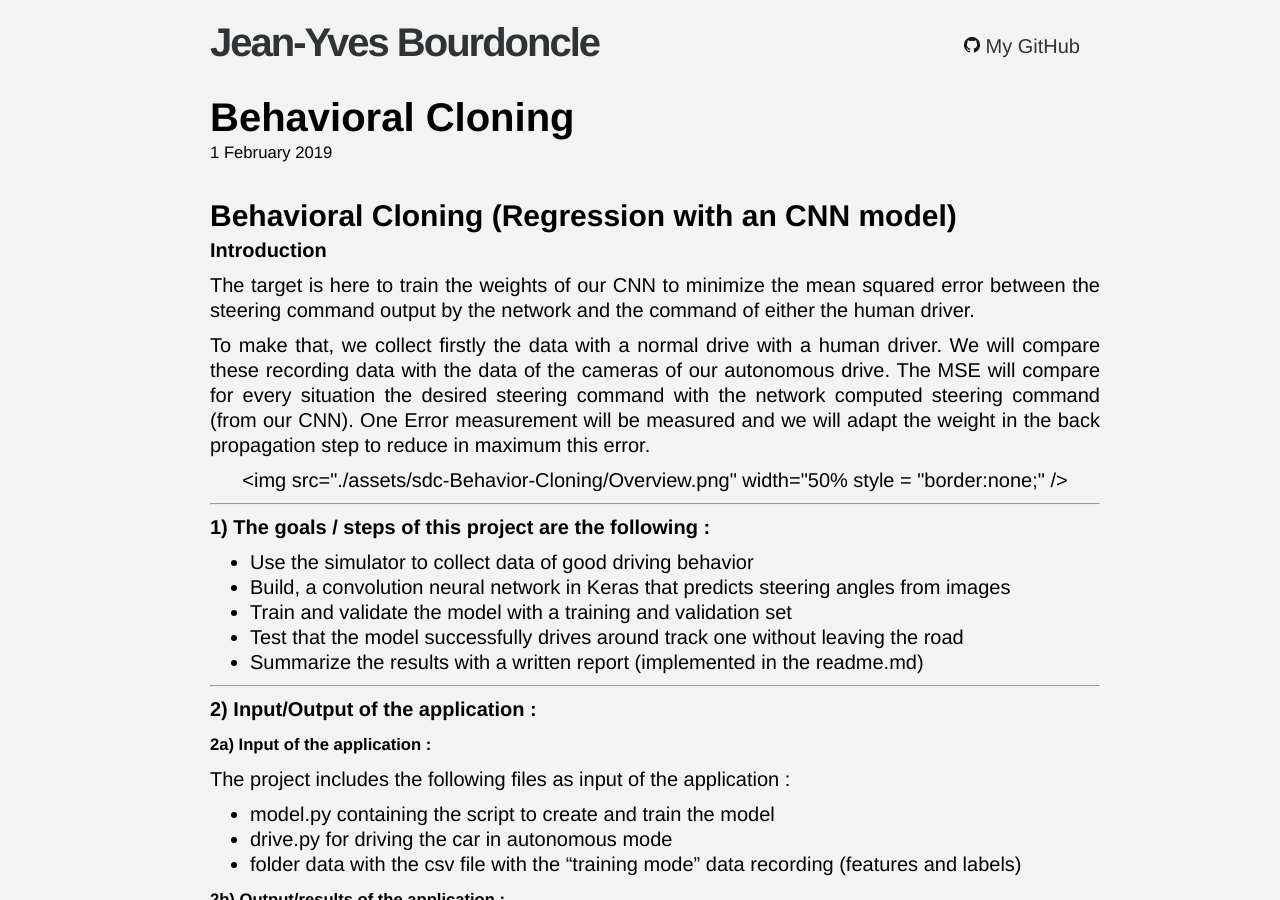
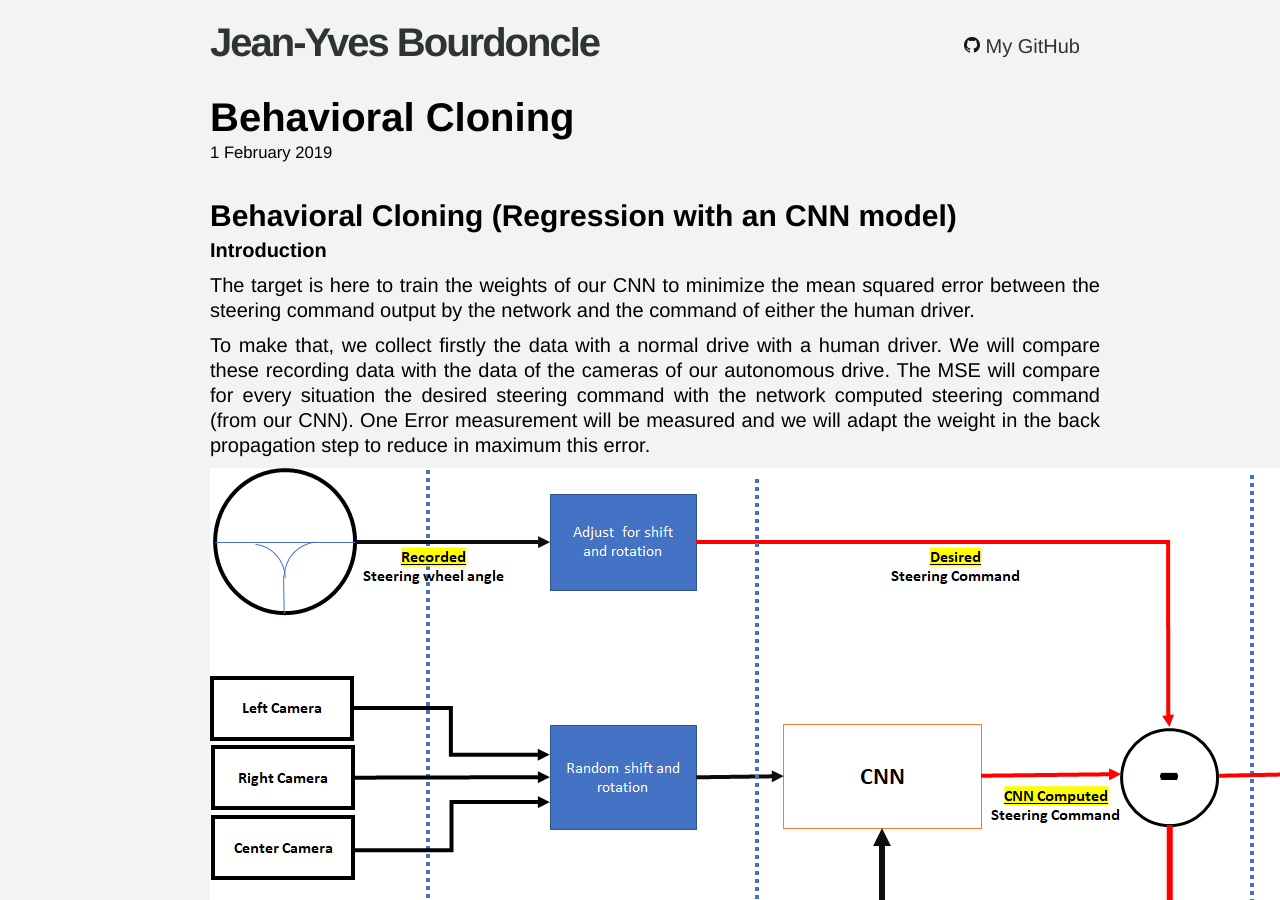
Before and after one commit to Jeanyvesbourdoncle/Jeanyvesbourdoncle.github.io, a Jekyll site: the page built from _posts/2019-02-01-sdc-Behavior-Cloning.md, in a window 1280 px wide and 900 px high. Built offline with Jekyll 4.4.1, drawn with Linux system fonts in a browser that asks for light colours.

Commit message:
Update 2019-02-01-sdc-Behavior-Cloning.md

```diff
--- a/_posts/2019-02-01-sdc-Behavior-Cloning.md
+++ b/_posts/2019-02-01-sdc-Behavior-Cloning.md
@@ -18,7 +18,7 @@
 reduce in maximum this error.
 
 <p align="center">
-<img src="./assets/sdc-Behavior-Cloning/Overview.png" width="50% style = "border:none;" />
+<img src="../../../assets/sdc-Behavior-Cloning/Overview.png" />
 </p>
 
 ---------------------------------------------------------------------------------------------
```
